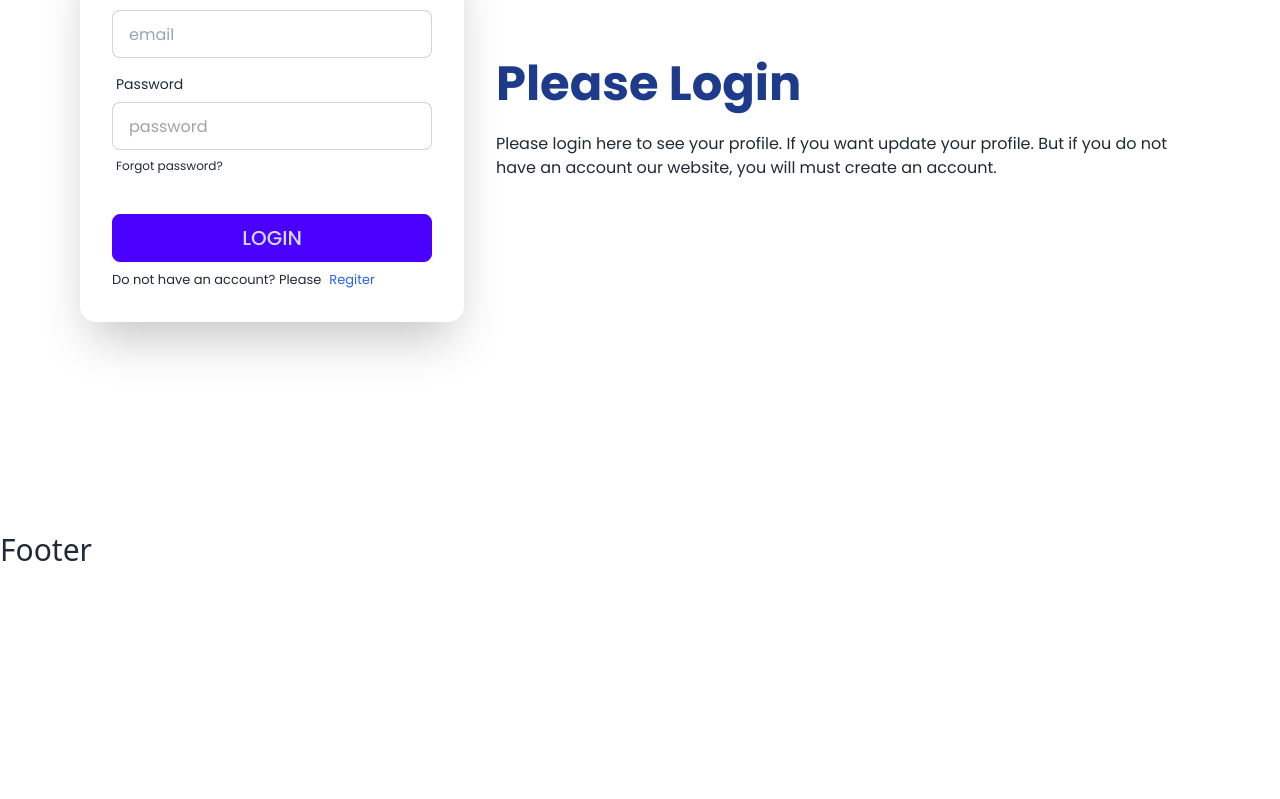
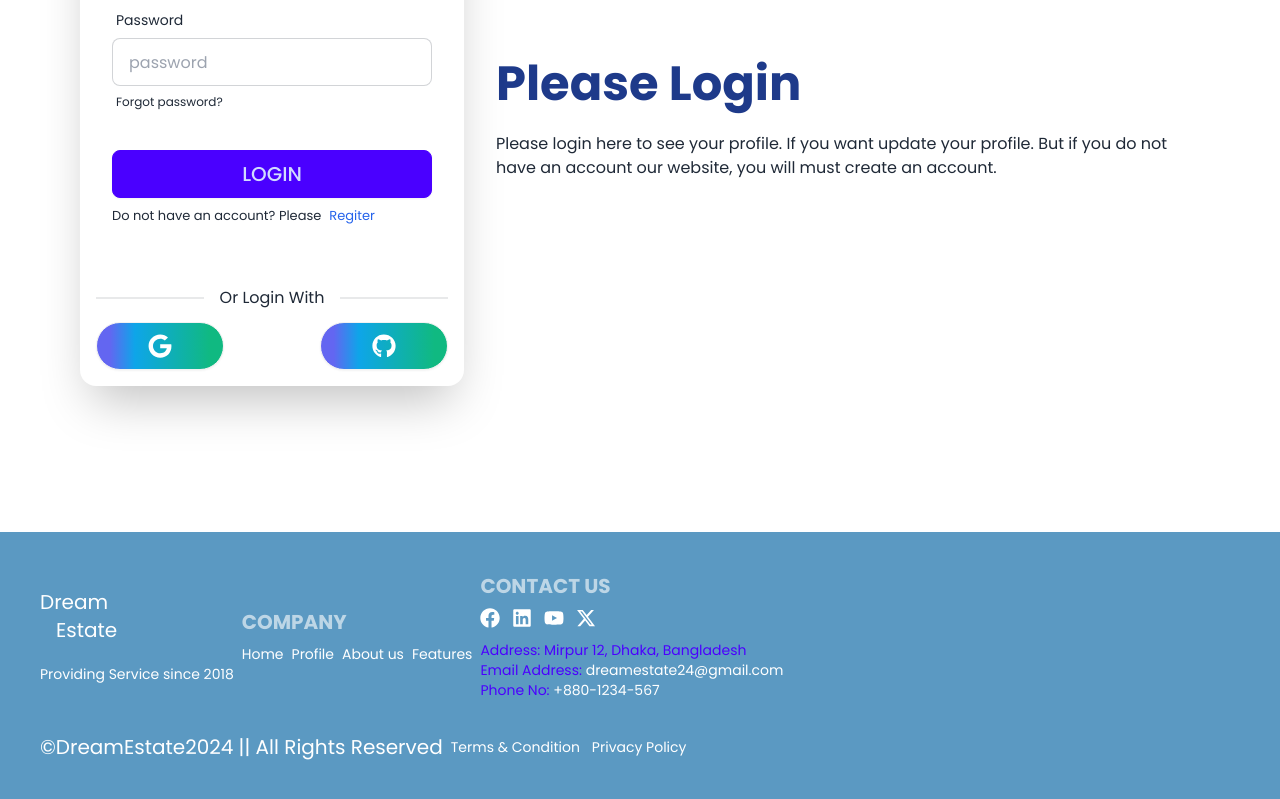
Before and after one commit to Yasmin17-23/my-real-estate-auth, a React (Vite) app: page /login in a window 1280 px wide. Shown: the part 341-1140 px from the top of the page. Before the commit the page ends 911 px from the top, so only its background shows below. Built offline with nearby package versions, Linux system fonts and the light colour scheme; no server answers.

Commit message:
footer page created

```diff
--- a/package.json
+++ b/package.json
@@ -17,6 +17,7 @@
     "react": "^18.3.1",
     "react-dom": "^18.3.1",
     "react-hook-form": "^7.52.2",
+    "react-icons": "^5.3.0",
     "react-router-dom": "^6.26.0",
     "react-toastify": "^10.0.5",
     "sort-by": "^1.2.0"
--- a/src/components/Shared/Footer/Footer.jsx
+++ b/src/components/Shared/Footer/Footer.jsx
@@ -1,10 +1,69 @@
-
+import { FaFacebook, FaLinkedin, FaYoutube } from "react-icons/fa";
+import { FaXTwitter } from "react-icons/fa6";
 
 const Footer = () => {
     return (
-        <div>
-            <h2 className="text-3xl">Footer</h2>
+        <div className="footer bg-[#5B99C2] p-10 font-poppins text-white inline-block">
+
+            <div className="flex justify-between items-center mb-4">
+                <div>
+                    <p className="text-xl">
+                        Dream <br />
+                        <span className="ml-4"> Estate</span>
+
+                    </p>
+                    <br />
+                    <p>Providing Service since 2018</p>
+                </div>
+
+                <div>
+                    <h6 className="footer-title text-xl">Company</h6>
+                    <div className="space-x-2">
+                        <a className="link link-hover">Home</a>
+                        <a className="link link-hover">Profile</a>
+                        <a className="link link-hover">About us</a>
+                        <a className="link link-hover">Features</a>
+                    </div>
+                </div>
+                <div>
+                    <h6 className="footer-title text-xl">Contact Us</h6>
+                    <div className="flex  items-center">
+                        <a className="link link-hover">
+                            <FaFacebook className="text-xl mr-3" />
+                        </a>
+                        <a className="link link-hover">
+                            <FaLinkedin className="text-xl mr-3" />
+                        </a>
+                        <a className="link link-hover">
+                            <FaYoutube className="text-xl mr-3" />
+                        </a>
+                        <a className="link link-hover">
+                            <FaXTwitter className="text-xl mr-3" />
+                        </a>
+                    </div>
+                    <div className="mt-3">
+                        <p><span className="text-primary">Address: Mirpur 12, Dhaka, Bangladesh</span></p>
+                        <p><span className="text-primary">Email Address: </span> dreamestate24@gmail.com</p>
+                        <p><span className="text-primary">Phone No:</span> +880-1234-567</p>
+                    </div>
+                </div>
+            </div>
+            <hr />
+
+            <div className="flex justify-between items-center mb-4 mr-2">
+                <div>
+                  <p className="text-xl mt-4">©DreamEstate2024 || All Rights Reserved</p>
+                </div>
+                <div className="flex items-center mt-4">
+                    <h6 className="mr-3">Terms & Condition</h6>
+                    <h6>Privacy Policy</h6>
+                </div>
+            </div>
+
+
         </div>
+
+
     );
 };
 
--- a/src/components/Shared/Navbar/Navbar.jsx
+++ b/src/components/Shared/Navbar/Navbar.jsx
@@ -6,8 +6,6 @@ import { AuthContext } from "../../../providers/AuthProvider";
 const Navbar = () => {
 
     const { user, logOut } = useContext(AuthContext);
-
-
 
     const navLinks = <>
 
@@ -49,17 +47,29 @@ const Navbar = () => {
             </div>
             <div className="navbar-end">
                 {
-                    user?.email ?
-                        <div className="flex justify-between items-center ">
-                            <div className="w-10 rounded-full mr-2">
-                                <img
-                                    alt="Tailwind CSS Navbar component"
-                                    src="https://img.daisyui.com/images/stock/photo-1534528741775-53994a69daeb.webp" />
+                    user ?
+                        <div className="dropdown dropdown-end flex">
+                            <div className="flex justify-between items-center">
+                                <div tabIndex={0} role="button" className="btn btn-ghost btn-circle avatar">
+                                    <div className="w-10 rounded-full">
+                                        <img
+                                            alt="Tailwind CSS Navbar component"
+                                            src={user.photoURL} />
+                                    </div>
+                                </div>
+                                <ul
+                                    tabIndex={0}
+                                    className="menu menu-sm dropdown-content rounded-box
+                                     mt-28 mr-6 w-48 p-2 ">
+                                    <li className=" ">
+                                        <a className="text-gray-600 ">
+                                           {user.displayName}
+                                        </a>
+                                    </li>
+                                </ul>
+                                <button onClick={logOut}
+                                    className="btn btn-sm btn-primary">Sign Out</button>
                             </div>
-
-                                <button onClick={logOut}
-                                className="btn btn-primary">Sign Out</button>
-
                         </div>
                         : <Link to="/login">
                             <button className="btn btn-primary">Login</button>
--- /dev/null
+++ b/src/components/socialMedia/SocialMedia.jsx
@@ -0,0 +1,25 @@
+import { useContext } from "react";
+import { AuthContext } from "../../providers/AuthProvider";
+import { FaGoogle, FaGithub } from "react-icons/fa";
+
+
+const SocialMedia = () => {
+    const { googleLogin, githubLogin } = useContext(AuthContext);
+    return (
+        <div className="p-4">
+        <div className="divider">Or Login With</div>
+        <div className="flex justify-between items-center">
+            <button onClick={() => googleLogin()}
+            className="btn btn-circle w-32 bg-gradient-to-r from-indigo-500 from-10% via-sky-500 via-30% to-emerald-500 to-90% ...">
+                <FaGoogle className="text-2xl text-white"/>
+            </button>
+            <button onClick={() => githubLogin()}
+            className="btn btn-circle w-32 bg-gradient-to-r from-indigo-500 from-10% via-sky-500 via-30% to-emerald-500 to-90% ...">
+               <FaGithub className="text-2xl text-white"/>
+            </button>
+        </div>
+    </div>
+    );
+};
+
+export default SocialMedia;
--- a/src/pages/Login/Login.jsx
+++ b/src/pages/Login/Login.jsx
@@ -3,10 +3,13 @@ import { Link } from "react-router-dom";
 import { AuthContext } from "../../providers/AuthProvider";
 import { toast } from "react-toastify";
 import { useForm } from "react-hook-form";
+import SocialMedia from "../../components/SocialMedia/SocialMedia";
+
 
 
 const Login = () => {
    const { signInUser } = useContext(AuthContext);
+
 
    const { register, handleSubmit, formState: { errors } } = useForm();
 
@@ -61,7 +64,9 @@ const Login = () => {
                                 Regiter
                             </Link>
                         </p>
+
                     </form>
+                  <SocialMedia></SocialMedia>
                 </div>
             </div>
         </div>
--- a/src/providers/AuthProvider.jsx
+++ b/src/providers/AuthProvider.jsx
@@ -1,13 +1,18 @@
 import { createContext, useEffect, useState } from "react";
 import PropTypes from 'prop-types';
 import auth from "../firebase/firebase.config";
-import { createUserWithEmailAndPassword, onAuthStateChanged, signInWithEmailAndPassword, signOut } from "firebase/auth";
+import { createUserWithEmailAndPassword, GithubAuthProvider, GoogleAuthProvider, onAuthStateChanged, signInWithEmailAndPassword, signInWithPopup, signOut } from "firebase/auth";
 
 
 export const AuthContext = createContext(null);
 
+const googleProvider = new GoogleAuthProvider();
+
+const githubProvider = new GithubAuthProvider();
+
 const AuthProvider = ({ children }) => {
     const [user, setUser] = useState(null);
+    console.log(user);
 
     const createUser = (email, password) => {
         return createUserWithEmailAndPassword(auth, email, password)
@@ -17,14 +22,22 @@ const AuthProvider = ({ children }) => {
         return signInWithEmailAndPassword(auth, email, password);
     }
 
+    const googleLogin = () => {
+        return signInWithPopup(auth, googleProvider);
+    }
+
+    const githubLogin = () => {
+        return signInWithPopup(auth, githubProvider);
+    }
+
     const logOut = () => {
         setUser(null);
         return signOut(auth);
     }
     useEffect(() => {
-       const unSubscribe = onAuthStateChanged(auth, currentUser => {
-            if(currentUser){
-              setUser(currentUser);
+       const unSubscribe = onAuthStateChanged(auth, (user) => {
+            if(user){
+              setUser(user);
             }
         });
         return () => {
@@ -36,6 +49,8 @@ const AuthProvider = ({ children }) => {
         user,
         createUser,
         signInUser,
+        googleLogin,
+        githubLogin,
         logOut
       }
     return (
```
Also changed, not shown: 1 other file (tests, documents, lock files or other folders).
